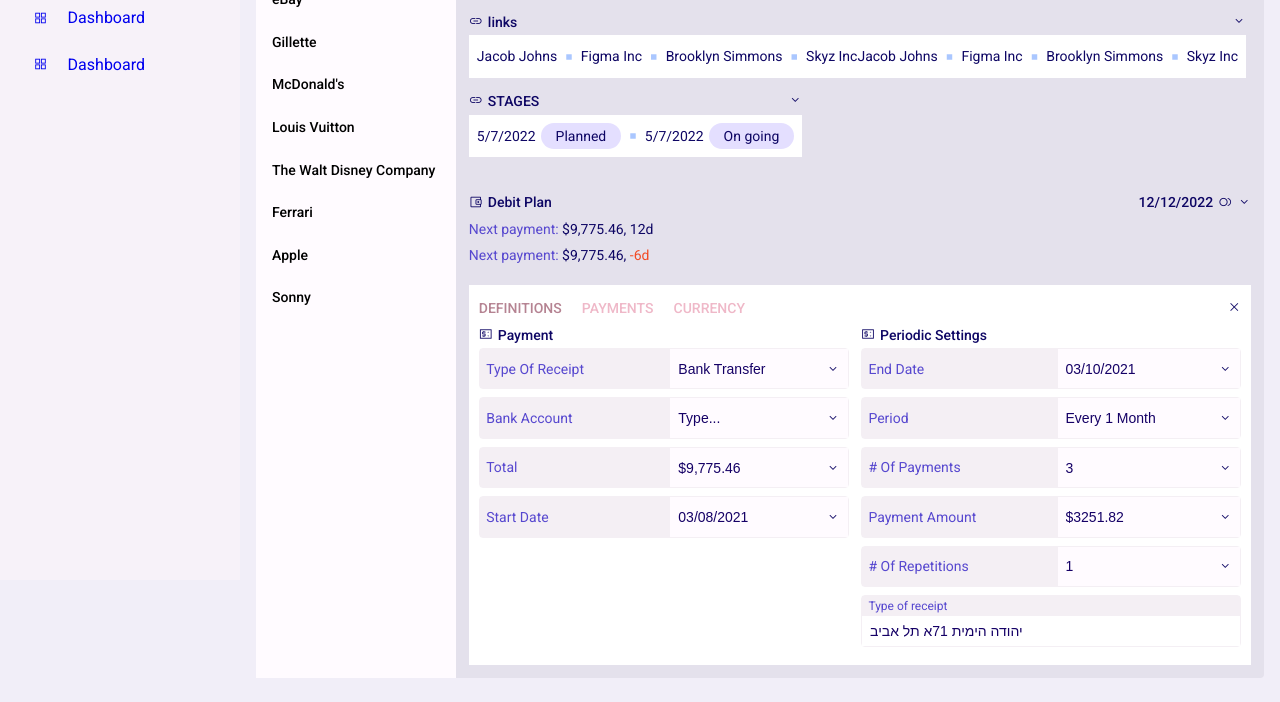
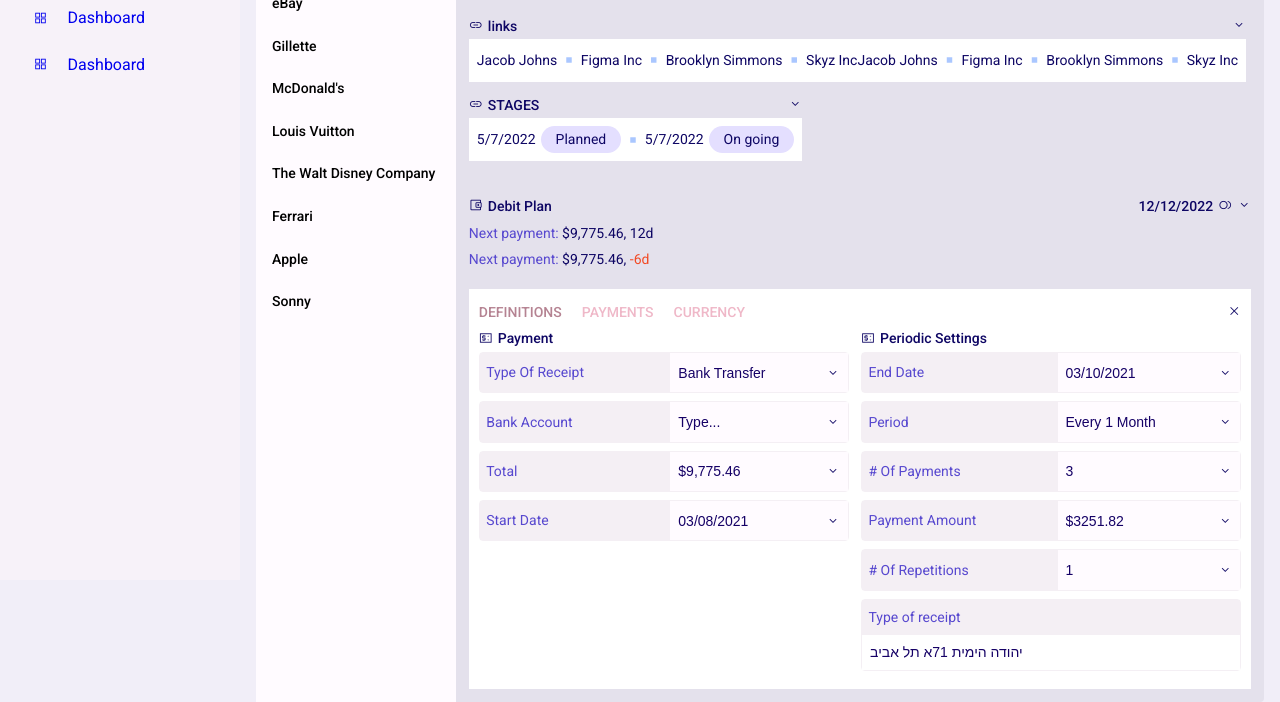
Before and after one commit to Yulitamara/HomePage, a plain HTML site: page index.html in a window 1280 px wide. Shown: the part 220-922 px from the top of the page. Before the commit the page ends 898 px from the top, so only its background shows below. Drawn offline with nearby package versions, Linux system fonts and the light colour scheme.

```diff
--- a/sass/_6.forms.scss
+++ b/sass/_6.forms.scss
@@ -200,17 +200,17 @@ input:focus {
   flex-direction: column;
 }
 
-.small-font {
-  font-size: font-size(font-size-small) !important;
-}
+// .small-font {
+//   font-size: font-size(font-size-small) !important;
+// }
 
 .height-small {
-  height: 20px;
+  height: 35px;
 }
 
 .height-big {
   flex: auto;
-  height: 30px;
+  height: 35px;
 }
 
 @include media-small {
```
Also changed, not shown: css/style.css, 1 other file.
